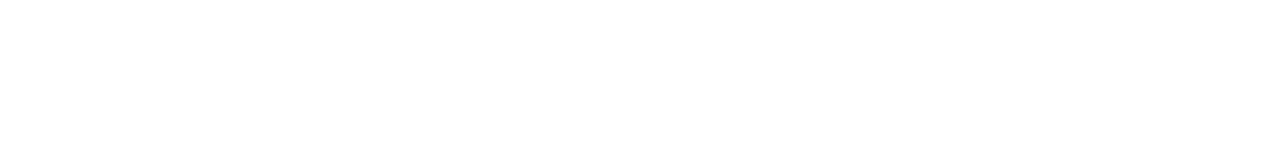
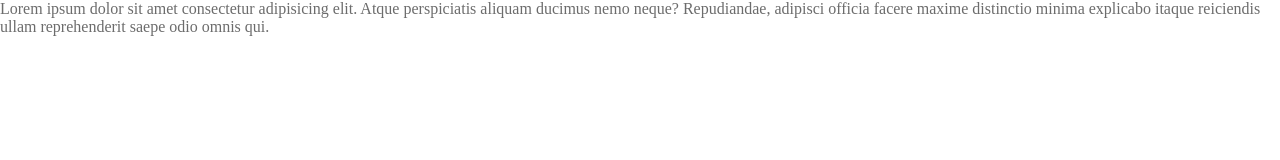
Before and after one commit to danilosalvador/Travelgram, a plain HTML site: page index.html in a window 1280 px wide. Drawn offline with Linux system fonts and the light colour scheme.

Commit message:
Iniciando o Style Guide do Projeto

```diff
--- a/index.html
+++ b/index.html
@@ -7,6 +7,6 @@
     <link rel="stylesheet" href="styles/index.css">
 </head>
 <body>
-
+    <p>Lorem ipsum dolor sit amet consectetur adipisicing elit. Atque perspiciatis aliquam ducimus nemo neque? Repudiandae, adipisci officia facere maxime distinctio minima explicabo itaque reiciendis ullam reprehenderit saepe odio omnis qui.</p>
 </body>
 </html>
--- a/styles/global.css
+++ b/styles/global.css
@@ -3,3 +3,18 @@
     padding: 0;
     box-sizing: border-box;
 }
+
+:root {
+    --brand-color: #EF5F4C;
+    --background-color: #FFFFFF;
+    --surface-color: #F5F5F5;
+    --skeleton-color: #D9D9D9;
+    --shape-transparency: #ffffff8f;
+    --text-color-primary: #313131;
+    --text-color-secondary: #6C6C6C;
+}
+
+body {
+    color: var(--text-color-secondary);
+    background-color: var(--background-color);
+}
```
Also changed, not shown: assets/AirplaneTilt.svg (added), assets/Image 01.png (added), assets/Image 02.png (added), assets/Image 03.png (added), assets/Image 04.png (added), assets/Image 05.png (added), assets/Image 06.png (added), assets/Image 07.png (added), assets/Image 08.png (added), assets/Image 09.png (added), assets/Image 10.png (added), assets/Image 11.png (added), assets/Image.svg (added), assets/Logo.svg (added), 3 more files, 1 other file.
